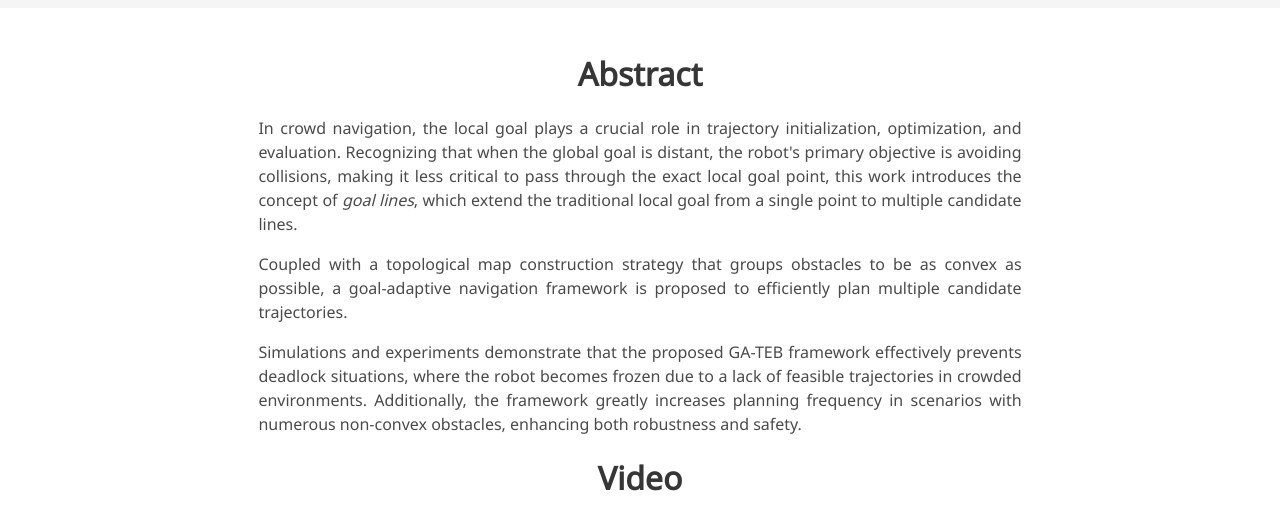
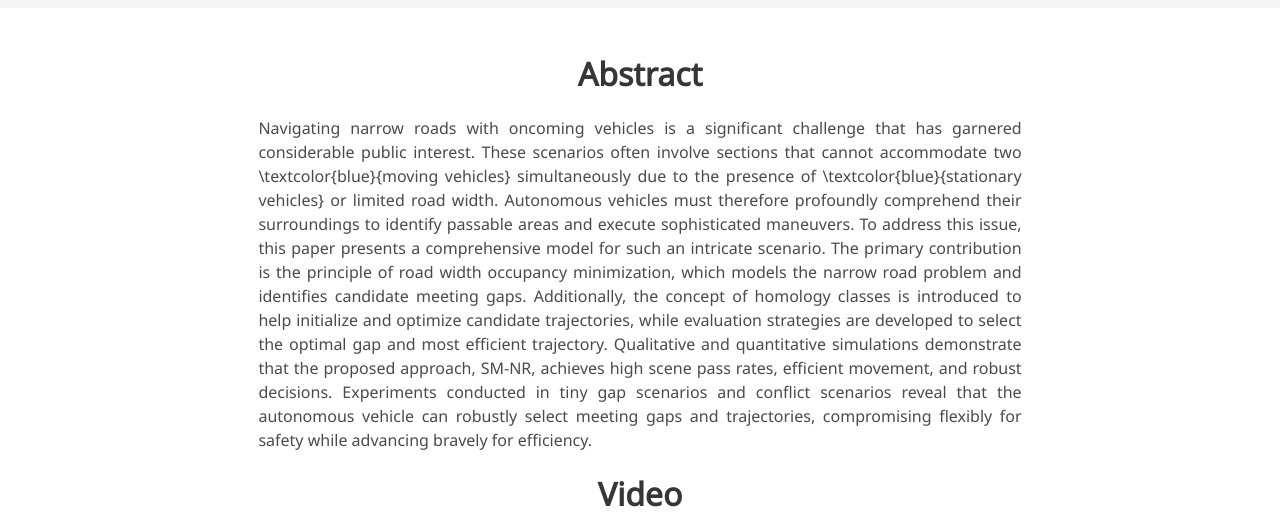
Before and after one commit to SM-NR/SM-NR.github.io, a plain HTML site: page index.html in a window 1280 px wide. Shown: the part 832-1349 px from the top of the page. Drawn offline with nearby package versions, Linux system fonts and the light colour scheme; some icons are missing; a web font is replaced by a local one.

Commit message:
Update index.html

```diff
--- a/index.html
+++ b/index.html
@@ -238,13 +238,10 @@
         <h2 class="title is-3">Abstract</h2>
         <div class="content has-text-justified">
           <p>
-            In crowd navigation, the local goal plays a crucial role in trajectory initialization, optimization, and evaluation. Recognizing that when the global goal is distant, the robot's primary objective is avoiding collisions, making it less critical to pass through the exact local goal point, this work introduces the concept of <i>goal lines</i>, which extend the traditional local goal from a single point to multiple candidate lines.
-          </p>
-          <p>
-            Coupled with a topological map construction strategy that groups obstacles to be as convex as possible, a goal-adaptive navigation framework is proposed to efficiently plan multiple candidate trajectories.
-          </p>
-          <p>
-            Simulations and experiments demonstrate that the proposed GA-TEB framework effectively prevents deadlock situations, where the robot becomes frozen due to a lack of feasible trajectories in crowded environments. Additionally, the framework greatly increases planning frequency in scenarios with numerous non-convex obstacles, enhancing both robustness and safety.
+            Navigating narrow roads with oncoming vehicles is a significant challenge that has garnered considerable public interest. These scenarios often involve sections that cannot accommodate two \textcolor{blue}{moving vehicles} simultaneously due to the presence of \textcolor{blue}{stationary vehicles} or limited road width. Autonomous vehicles must therefore profoundly comprehend their surroundings to identify passable areas and execute sophisticated maneuvers.
+            To address this issue, this paper presents a comprehensive model for such an intricate scenario. The primary contribution is the principle of road width occupancy minimization, which models the narrow road problem and identifies candidate meeting gaps. Additionally, the concept of homology classes is introduced to help initialize and optimize candidate trajectories, while evaluation strategies are developed to select the optimal gap and most efficient trajectory.
+            Qualitative and quantitative simulations demonstrate that the proposed approach, SM-NR, achieves high scene pass rates, efficient movement, and robust decisions.
+            Experiments conducted in tiny gap scenarios and conflict scenarios reveal that the autonomous vehicle can robustly select meeting gaps and trajectories, compromising flexibly for safety while advancing bravely for efficiency.
           </p>
         </div>
       </div>
```
